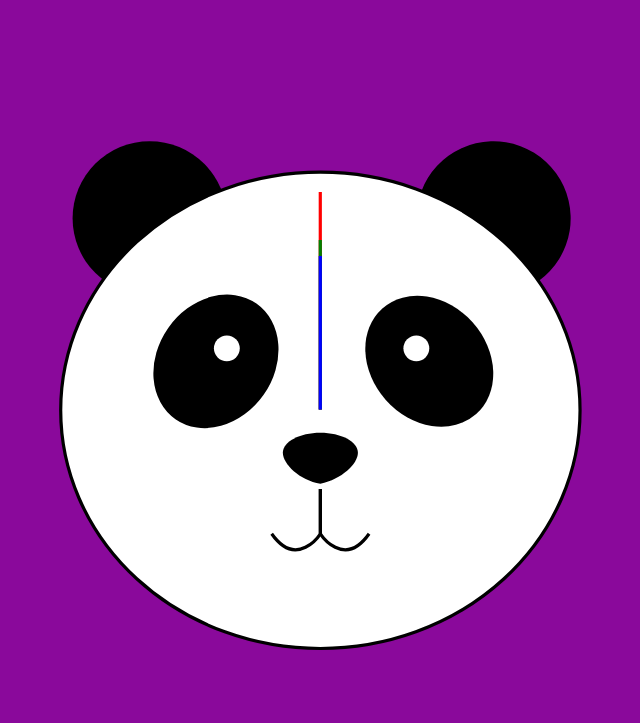
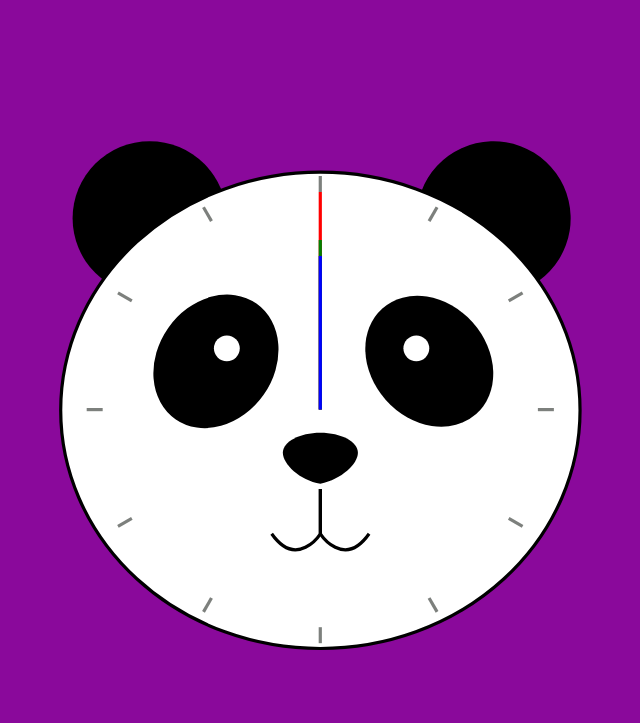
Before and after one commit to pricillaragao-zz/svg-panda-clock, a website: page index.html in a window 1280 px wide. Shown: the whole page, without its empty margins (301-941 px from the left). Drawn offline with nearby package versions, Linux system fonts and the light colour scheme; a web font is replaced by a local one.

Commit message:
add the clock lines

```diff
--- a/index.html
+++ b/index.html
@@ -26,8 +26,8 @@
   <body>
     <div class="grid place-center height-100">
       <svg
-        id="Laag_1"
-        data-name="Laag 1"
+        id="panda"
+        data-name="panda"
         xmlns="http://www.w3.org/2000/svg"
         viewBox="385 275 400 200"
       >
--- a/index.js
+++ b/index.js
@@ -19,3 +19,17 @@
 const hour = document.querySelector("#hour-hand > animateTransform");
 hour.setAttribute("from", `${hoursDegrees} 579.15 378`);
 hour.setAttribute("to", `${hoursDegrees + 360} 579.15 378`);
+
+for (let i = 1; i <= 12; i++) {
+  const el = document.createElementNS("http://www.w3.org/2000/svg", "line");
+
+  el.setAttribute("x1", "579.15");
+  el.setAttribute("y1", "305");
+  el.setAttribute("x2", "579.15");
+  el.setAttribute("y2", "310");
+  el.setAttribute("transform", "rotate(" + (i * 360) / 12 + " 579.15 378)");
+  el.setAttribute("style", "stroke: #7D807D;");
+
+  const panda = document.getElementById("panda");
+  panda.append(el);
+}
```
